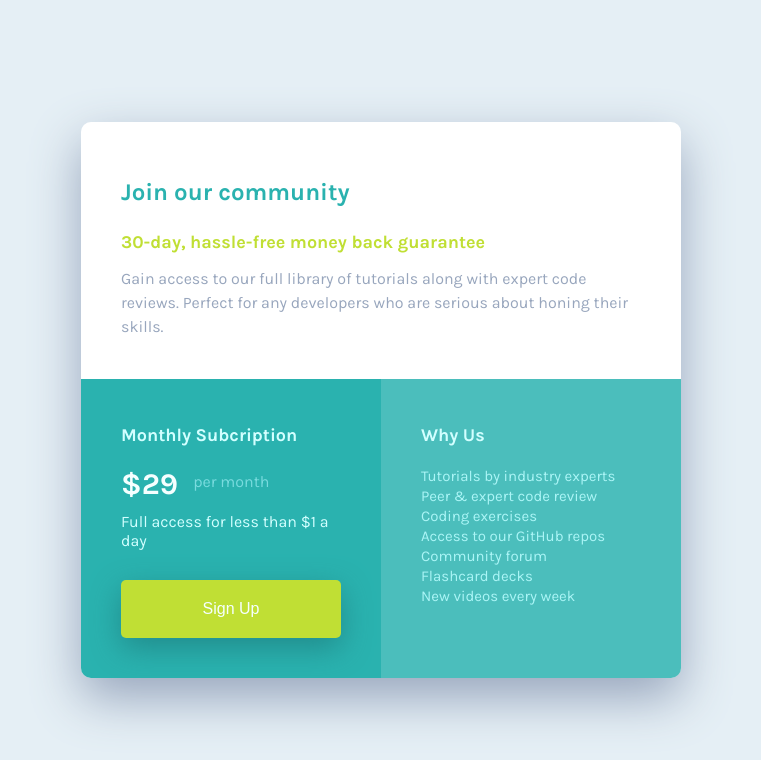
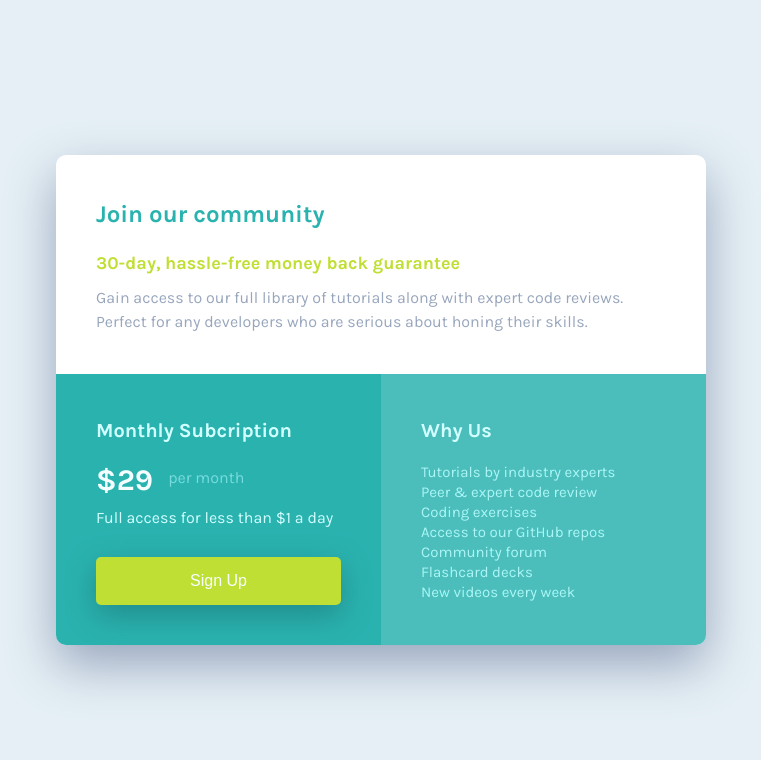
Before and after one commit to GeraldVeeneman/single-price-grid, a website: page index.html in a window 1280 px wide. Shown: the whole page, without its empty margins (259-1020 px from the left). Drawn offline with Linux system fonts and the light colour scheme.

Commit message:
improved join titles and added typography classes

```diff
--- a/index.html
+++ b/index.html
@@ -26,8 +26,8 @@
     <div class="container">
 
       <article class="card card-join">
-        <h1 class="card-join__title">Join our community
-        <span class="card-join__title">30-day, hassle-free money back guarantee</span></h1>
+        <header class="card-join__title"><h1>Join our community</h1>
+        <h3 class="card-join__title">30-day, hassle-free money back guarantee</h3></header>
         <p class="card-join__text">Gain access to our full library of tutorials along with expert code reviews. Perfect for any developers who are serious about honing their skills.</p>
       </article>
       <article class="card card-sub">
--- a/sass/style.scss
+++ b/sass/style.scss
@@ -1,6 +1,6 @@
 /* Base */
 
-// Colours
+/* Colours */
 :root {
 
     // Primary
@@ -13,11 +13,23 @@
     --grayish-blue: hsl(218, 22%, 67%);
 }
 
-@mixin card-small-white-title {
-  font-size: 1.8rem;
-  color: #d2ffff;
+/* Typography */
+h1 {
+  font-size: 2.4rem;
+  margin-bottom: 2.4rem;
+}
+
+h2 {
+  font-size: 2rem;
   margin-bottom: 2rem;
 }
+
+h3 {
+  font-size: 1.8rem;
+  font-weight: 700;
+  margin-bottom: 1.2rem;
+}
+
 
 /* Media Query break points */
 $bp-desktop-min: 1440px; // desktop view
@@ -62,7 +74,7 @@ body {
     border-radius: 10px;
     box-shadow: 0px 20px 50px var(--grayish-blue);
     display: grid;
-    grid-template-columns: repeat(2, 300px);
+    grid-template-columns: repeat(2, 325px);
     grid-template-areas: "join join""sub why";
 
     @media only screen and (max-width: 650px) {
@@ -75,24 +87,18 @@ body {
   .card {
     padding: 4.5rem 4rem 4rem;
 
-    h2 {
-      font-size: 1.8rem;
-      color: #d2ffff;
-      margin-bottom: 2rem;
-    }
-
     &-join{
       background-color: white;
       grid-area: join;
 
       &__title {
+        h1 {
           color: var(--cyan);
-          line-height: 5rem;
-          span {
-            display: block;
-            font-size: 1.8rem;
+        }
+
+        h3 {
             color:hsl(71, 73%, 54%);
-          }
+        }
       }
 
       &__text {
@@ -107,7 +113,7 @@ body {
       grid-area: sub;
 
       &__title {
-        @include card-small-white-title();
+        color: #d2ffff;
       }
 
       &__price-amount {
@@ -133,7 +139,7 @@ body {
 
       &__button {
         width: 100%;
-        padding: 2rem;
+        padding: 1.5rem;
         font-size: initial;
         color: #f5ffff;
         background-color: var(--bright-yellow);
@@ -149,7 +155,7 @@ body {
       grid-area: why;
 
       &__title {
-        @include card-small-white-title();
+        color: #d2ffff;
       }
 
       &__list {
```
Also changed, not shown: css/style.css, 1 other file.
